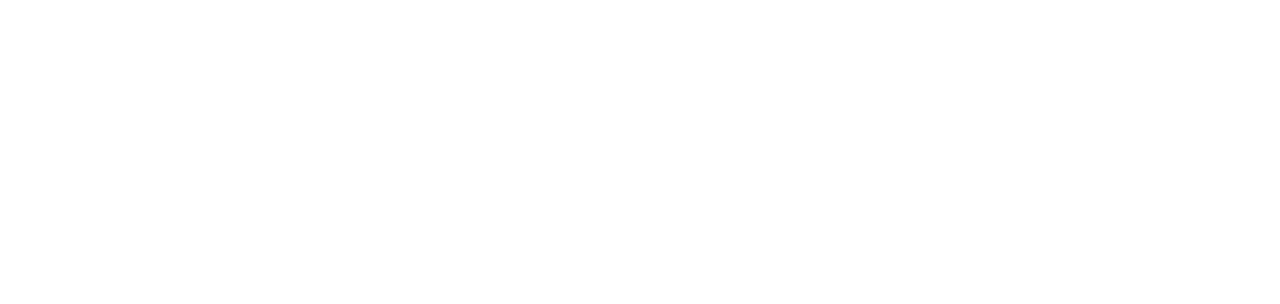
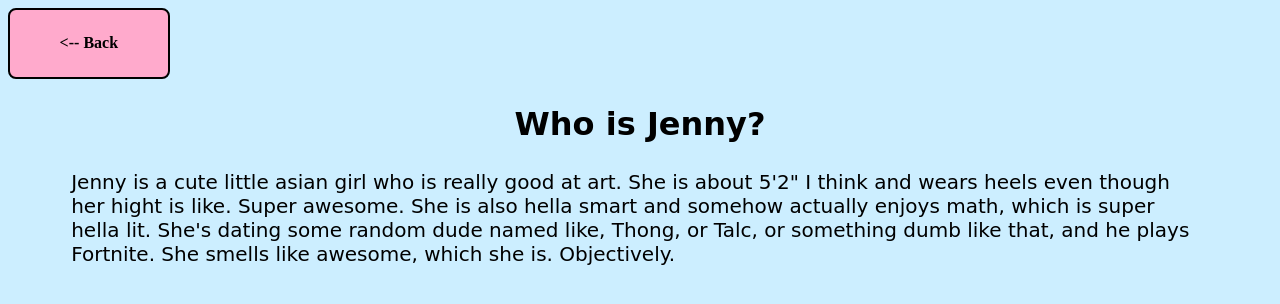
Before and after one commit to tototeto/jenny, a plain HTML site: page p1.html in a window 1280 px wide. Drawn offline with Linux system fonts and the light colour scheme; a web font is replaced by a local one.

Commit message:
finished

```diff
--- a/index.html
+++ b/index.html
@@ -6,6 +6,7 @@
 		<link rel='stylesheet' href='style.css'>
 		<link rel='icon' href='favicon.JPG'>
 		<link href="https://fonts.googleapis.com/css?family=Cedarville+Cursive" rel="stylesheet">
+		<link href="https://fonts.googleapis.com/css?family=Indie+Flower" rel="stylesheet">
 	</head>
 	<body>
 		<div id='title'>
@@ -38,6 +39,9 @@
 				</div>
 			</a>
 		</div>
+		<h5>
+			Disclaimer: I tried getting cooler fonts but it didnt work for some reason? Sorry :(
+		</h5>
 		<div id='bulk'>
 			<img src='jenny.jpg'>
 		</div>
--- a/p1.html
+++ b/p1.html
@@ -0,0 +1,32 @@
+<html>
+	<head>
+		<title>
+			Who is Jenny?
+		</title>
+		<link rel='stylesheet' href='style.css'>
+		<link rel='icon' href='favicon.JPG'>
+		<link href="https://fonts.googleapis.com/css?family=Cedarville+Cursive" rel="stylesheet">
+	</head>
+	<body>
+		<a href='index.html'>
+			<div class='back'>
+				<h4>
+					<-- Back
+				</h4>
+			</div>
+		</a>
+		<div class='header'>
+			<h2>
+				Who is Jenny?
+			</h2>
+		</div>
+		<div class='text'>
+			<p>
+				Jenny is a cute little asian girl who is really good at art. She is about 5'2" I think and wears heels even though
+				her hight is like. Super awesome. She is also hella smart and somehow actually enjoys math, which is super hella lit.
+				She's dating some random dude named like, Thong, or Talc, or something dumb like that, and he plays Fortnite. She smells
+				like awesome, which she is. Objectively.
+			</p>
+		</div>
+	</body>
+</html>
--- a/style.css
+++ b/style.css
@@ -14,6 +14,10 @@
 	margin: auto;
 }
 .navSel:hover{
+	background-color: #f00;
+}
+
+.back:hover{
 	background-color: #f00;
 }
 
@@ -44,6 +48,31 @@ a{
 	text-decoration: none;
 }
 
+.back{
+	background-color: #fac;
+	width: 12%;
+	padding: 3px;
+	border: 2px solid black;
+	border-radius: 8px;
+	color: black;
+}
+
+h4{
+	text-align: center;
+}
+h2{
+	font-family: 'Cedarville Cursive', cursive;
+	text-align: center;
+	font-size: 200%;
+}
+
+p{
+	font-family: 'Indie Flower', cursive;
+	margin-left: 5%;
+	margin-right: 5%;
+	font-size: 125%;
+}
+
 img{
 	width: 85%;
 	margin: auto;
```
Also changed, not shown: p2.html (added, +34 -0 lines), p3.html (added, +31 -0 lines).
